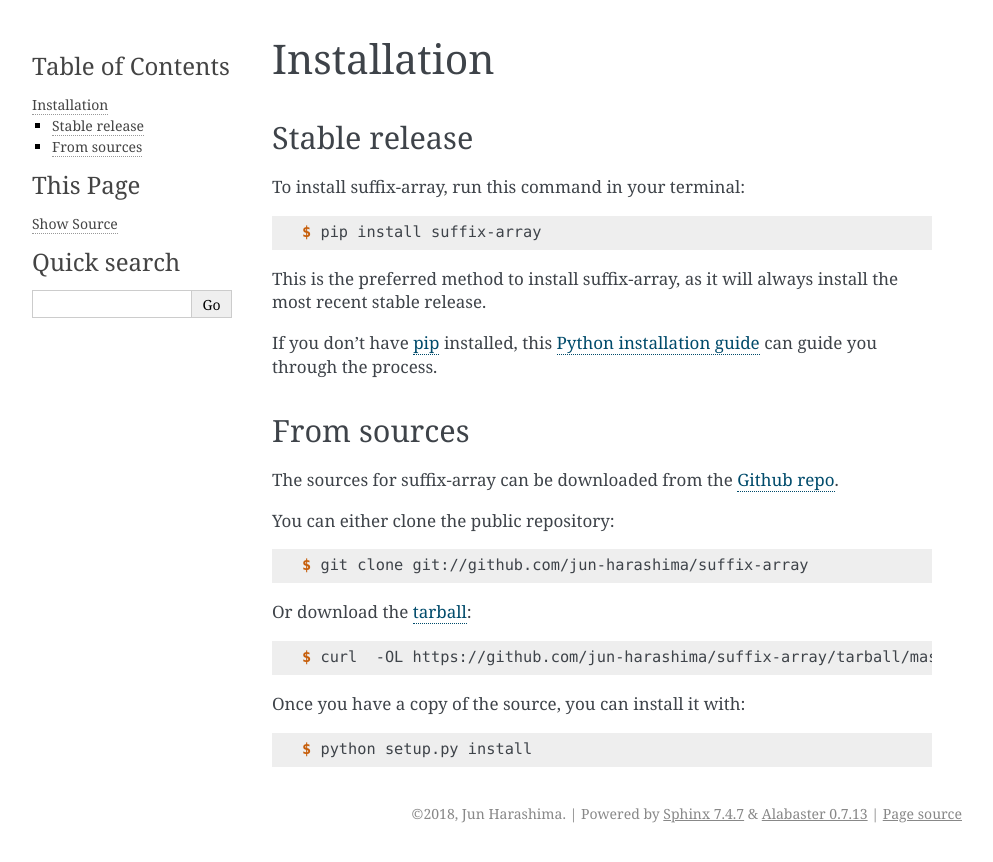
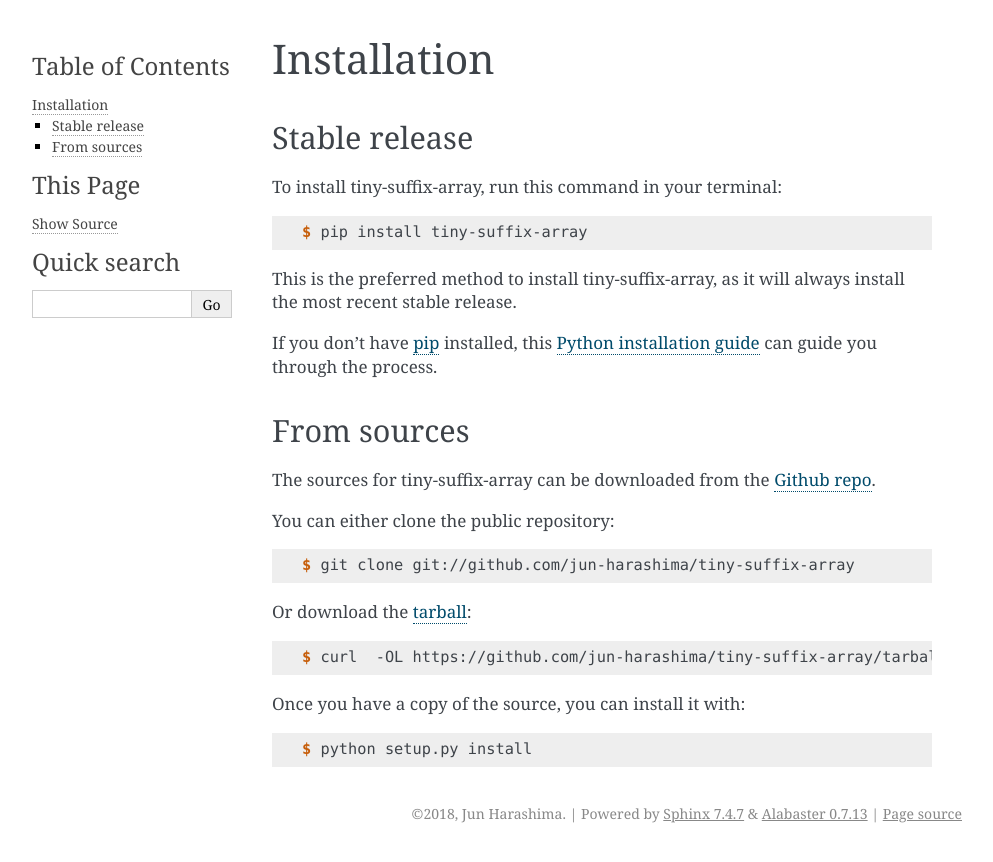
Before and after one commit to jun-harashima/tinysa, a Sphinx documentation site: the page built from docs/installation.rst, in a window 1280 px wide. Shown: the top 862 px of the page, without its empty margins (148-1141 px from the left). Built offline with Sphinx 7.4.7, drawn with Linux system fonts in a browser that asks for light colours; pages that are not in the unit, such as notebooks, are missing from menus.

Commit message:
rename repository

```diff
--- a/docs/conf.py
+++ b/docs/conf.py
@@ -1,7 +1,7 @@
 #!/usr/bin/env python
 # -*- coding: utf-8 -*-
 #
-# suffix-array documentation build configuration file, created by
+# tiny-suffix-array documentation build configuration file, created by
 # sphinx-quickstart on Fri Jun  9 13:47:02 2017.
 #
 # This file is execfile()d with the current directory set to its
@@ -22,7 +22,7 @@
 import sys
 sys.path.insert(0, os.path.abspath('..'))
 
-import suffix_array
+import tiny_suffix_array
 
 # -- General configuration ---------------------------------------------
 
@@ -47,7 +47,7 @@
 master_doc = 'index'
 
 # General information about the project.
-project = u'suffix-array'
+project = u'tiny-suffix-array'
 copyright = u"2018, Jun Harashima"
 author = u"Jun Harashima"
 
@@ -56,9 +56,9 @@
 # the built documents.
 #
 # The short X.Y version.
-version = suffix_array.__version__
+version = tiny_suffix_array.__version__
 # The full version, including alpha/beta/rc tags.
-release = suffix_array.__version__
+release = tiny_suffix_array.__version__
 
 # The language for content autogenerated by Sphinx. Refer to documentation
 # for a list of supported languages.
@@ -101,7 +101,7 @@
 # -- Options for HTMLHelp output ---------------------------------------
 
 # Output file base name for HTML help builder.
-htmlhelp_basename = 'suffix_arraydoc'
+htmlhelp_basename = 'tiny_suffix_arraydoc'
 
 
 # -- Options for LaTeX output ------------------------------------------
@@ -128,8 +128,8 @@
 # (source start file, target name, title, author, documentclass
 # [howto, manual, or own class]).
 latex_documents = [
-    (master_doc, 'suffix-array.tex',
-     u'suffix-array Documentation',
+    (master_doc, 'tiny-suffix-array.tex',
+     u'tiny-suffix-array Documentation',
      u'Jun Harashima', 'manual'),
 ]
 
@@ -139,8 +139,8 @@
 # One entry per manual page. List of tuples
 # (source start file, name, description, authors, manual section).
 man_pages = [
-    (master_doc, 'suffix-array',
-     u'suffix-array Documentation',
+    (master_doc, 'tiny-suffix-array',
+     u'tiny-suffix-array Documentation',
      [author], 1)
 ]
 
@@ -151,10 +151,10 @@
 # (source start file, target name, title, author,
 #  dir menu entry, description, category)
 texinfo_documents = [
-    (master_doc, 'suffix-array',
-     u'suffix-array Documentation',
+    (master_doc, 'tiny-suffix-array',
+     u'tiny-suffix-array Documentation',
      author,
-     'suffix-array',
+     'tiny-suffix-array',
      'One line description of project.',
      'Miscellaneous'),
 ]
--- a/docs/index.rst
+++ b/docs/index.rst
@@ -1,5 +1,5 @@
-Welcome to suffix-array's documentation!
-======================================
+Welcome to tiny-suffix-array's documentation!
+=============================================
 
 .. toctree::
    :maxdepth: 2
--- a/docs/installation.rst
+++ b/docs/installation.rst
@@ -8,13 +8,13 @@
 Stable release
 --------------
 
-To install suffix-array, run this command in your terminal:
+To install tiny-suffix-array, run this command in your terminal:
 
 .. code-block:: console
 
-    $ pip install suffix-array
+    $ pip install tiny-suffix-array
 
-This is the preferred method to install suffix-array, as it will always install the most recent stable release.
+This is the preferred method to install tiny-suffix-array, as it will always install the most recent stable release.
 
 If you don't have `pip`_ installed, this `Python installation guide`_ can guide
 you through the process.
@@ -26,19 +26,19 @@
 From sources
 ------------
 
-The sources for suffix-array can be downloaded from the `Github repo`_.
+The sources for tiny-suffix-array can be downloaded from the `Github repo`_.
 
 You can either clone the public repository:
 
 .. code-block:: console
 
-    $ git clone git://github.com/jun-harashima/suffix-array
+    $ git clone git://github.com/jun-harashima/tiny-suffix-array
 
 Or download the `tarball`_:
 
 .. code-block:: console
 
-    $ curl  -OL https://github.com/jun-harashima/suffix-array/tarball/master
+    $ curl  -OL https://github.com/jun-harashima/tiny-suffix-array/tarball/master
 
 Once you have a copy of the source, you can install it with:
 
@@ -47,5 +47,5 @@
     $ python setup.py install
 
 
-.. _Github repo: https://github.com/jun-harashima/suffix-array
-.. _tarball: https://github.com/jun-harashima/suffix-array/tarball/master
+.. _Github repo: https://github.com/jun-harashima/tiny-suffix-array
+.. _tarball: https://github.com/jun-harashima/tiny-suffix-array/tarball/master
--- a/docs/usage.rst
+++ b/docs/usage.rst
@@ -2,6 +2,6 @@
 Usage
 =====
 
-To use suffix-array in a project::
+To use tiny-suffix-array in a project::
 
-    import suffix_array
+    import tiny_suffix_array
--- a/setup.cfg
+++ b/setup.cfg
@@ -7,7 +7,7 @@
 search = version='{current_version}'
 replace = version='{new_version}'
 
-[bumpversion:file:suffix-array/__init__.py]
+[bumpversion:file:tiny_suffix_array/__init__.py]
 search = __version__ = '{current_version}'
 replace = __version__ = '{new_version}'
 
--- a/suffix_array/__init__.py
+++ b/tiny_suffix_array/__init__.py
@@ -1,6 +1,6 @@
 # -*- coding: utf-8 -*-
 
-"""Top-level package for suffix-array."""
+"""Top-level package for tiny-suffix-array."""
 
 __author__ = """Jun Harashima"""
 __email__ = 'j.harashima@gmail.com'
```
Also changed, not shown: CONTRIBUTING.rst (+12 -12 lines), README.rst (+10 -10 lines), setup.py (+4 -4 lines), .github/ISSUE_TEMPLATE.md, 9 other files.
